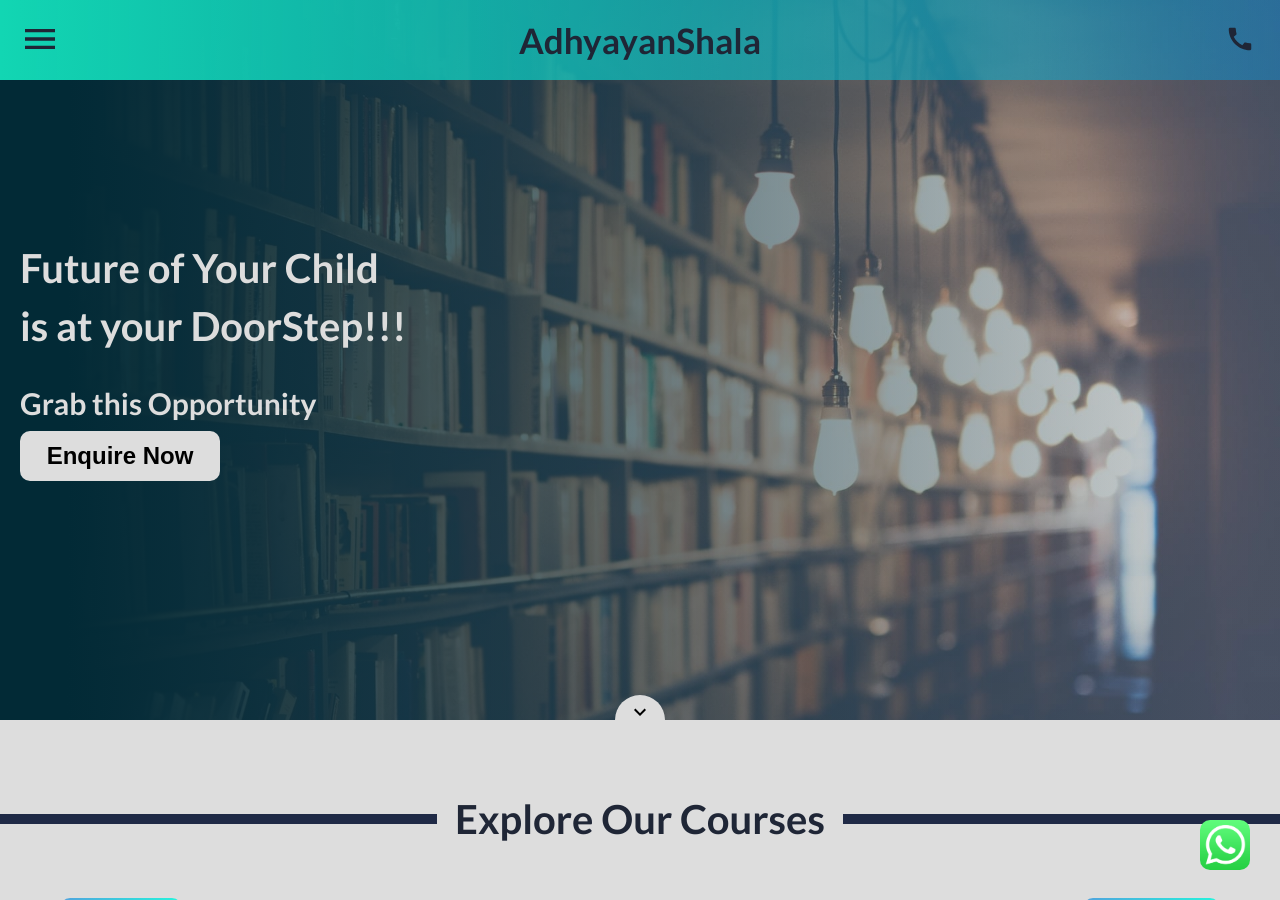
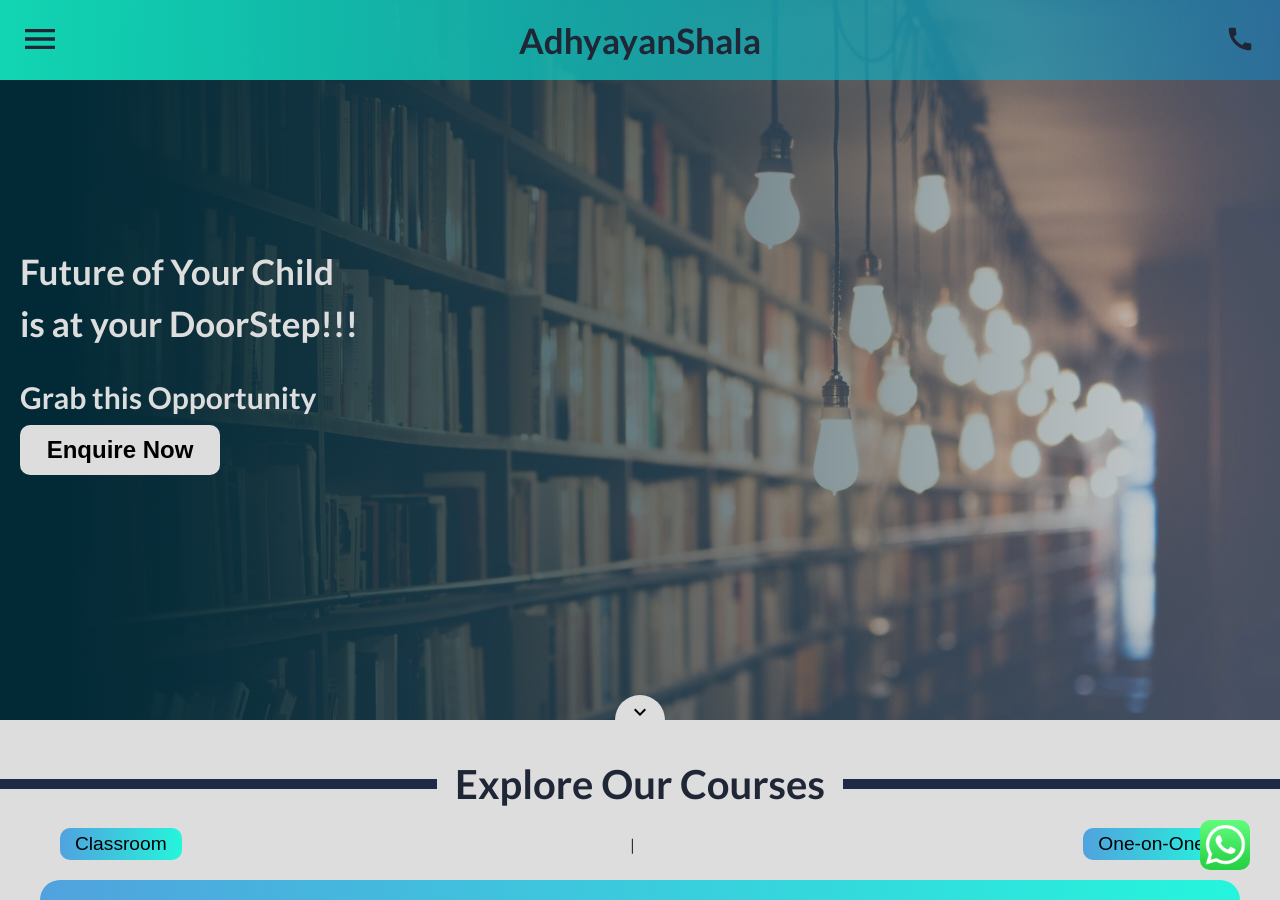
Before and after one commit to joshiCoding/adhyayanShala, a Jekyll site: the page built from index.markdown, in a window 1280 px wide and 900 px high. Built offline with Jekyll 4.4.1, drawn with Linux system fonts in a browser that asks for light colours; some of the changed text lies outside the part shown.

Commit message:
font size correction for best view

```diff
--- a/_layouts/home.html
+++ b/_layouts/home.html
@@ -313,7 +313,10 @@
     </div>
 
     <div class="foot">
+        <p>Best viewed in - Mozilla Firefox</p>
+        <br>
         <p>&copy;2020 Adhyayan Shala Coaching Institute</p>
+
         <!-- <p>developed by - Mohit Joshi</p> -->
     </div>
 </footer>
--- a/assets/css/styles.scss
+++ b/assets/css/styles.scss
@@ -347,7 +347,7 @@
         justify-content:center;
         h1{
             padding:5px 0;
-            font-size:40px;
+            font-size:35px;
         }
         h2{
             font-size:30px;
@@ -383,6 +383,10 @@
     padding:40px;
     margin-top:0;
     margin-bottom:0;
+    h1{
+        margin:0;
+        padding:0;
+    }
 
     #class-type-container{
         width:100%;
```
Also changed, not shown: 3 other files.
